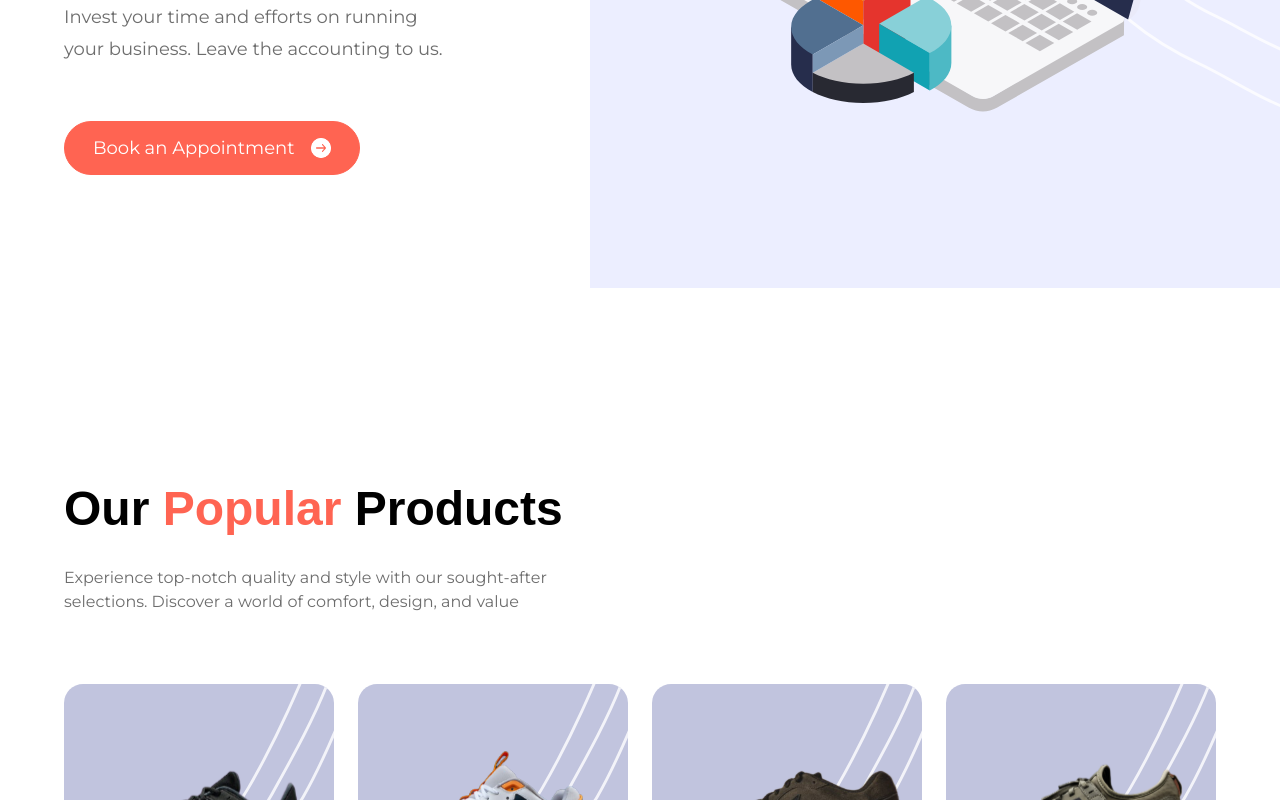
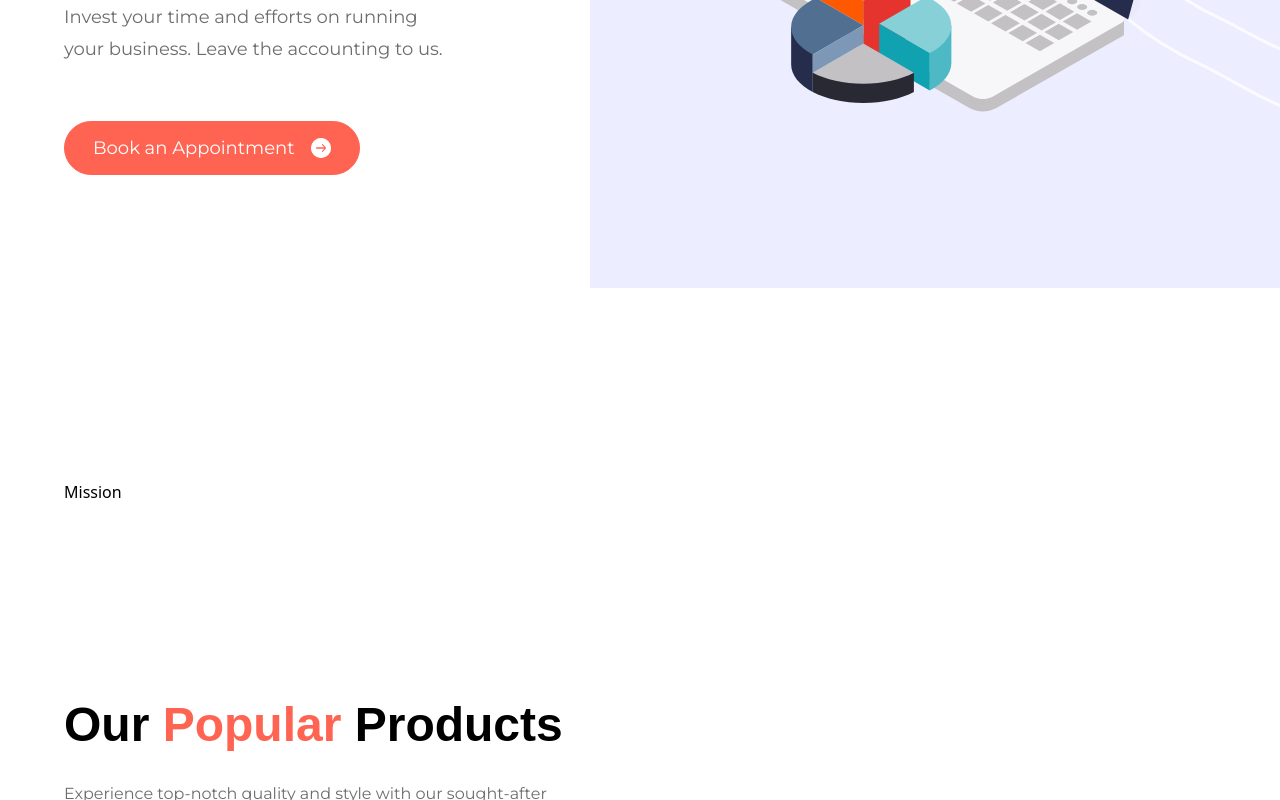
Before and after one commit to Rashid-Hashim-Shaikh/cavrsa, a React (Vite) app: page / in a window 1280 px wide. Shown: the part 512-1312 px from the top of the page. Built offline with nearby package versions, Linux system fonts and the light colour scheme; a web font is replaced by a local one.

Commit message:
:sparkles: Add deployment

```diff
--- a/src/App.jsx
+++ b/src/App.jsx
@@ -8,6 +8,7 @@ import {
   SpecialOffer,
   Subscribe,
   SuperQuality,
+  Mission,
 } from "./sections";
 
 const App = () => {
@@ -16,6 +17,9 @@ const App = () => {
       <Nav />
       <section className='xl:padding-l wide:padding-r padding-b'>
         <Hero />
+      </section>
+      <section className='padding'>
+        <Mission />
       </section>
       <section className='padding'>
         <PopularProducts />
--- /dev/null
+++ b/src/sections/Mission.jsx
@@ -0,0 +1,9 @@
+import React from 'react'
+
+const Mission = () => {
+  return (
+    <div>Mission</div>
+  )
+}
+
+export default Mission
--- a/src/sections/index.js
+++ b/src/sections/index.js
@@ -1,4 +1,5 @@
 import Hero from "./Hero";
+import Mission from "./Mission";
 import PopularProducts from "./PopularProducts";
 import SuperQuality from "./SuperQuality";
 import Services from "./Services";
@@ -9,6 +10,7 @@ import Footer from "./Footer";
 
 export {
     Hero,
+    Mission,
     PopularProducts,
     SuperQuality,
     Services,
```
Also changed, not shown: requirement.txt.
